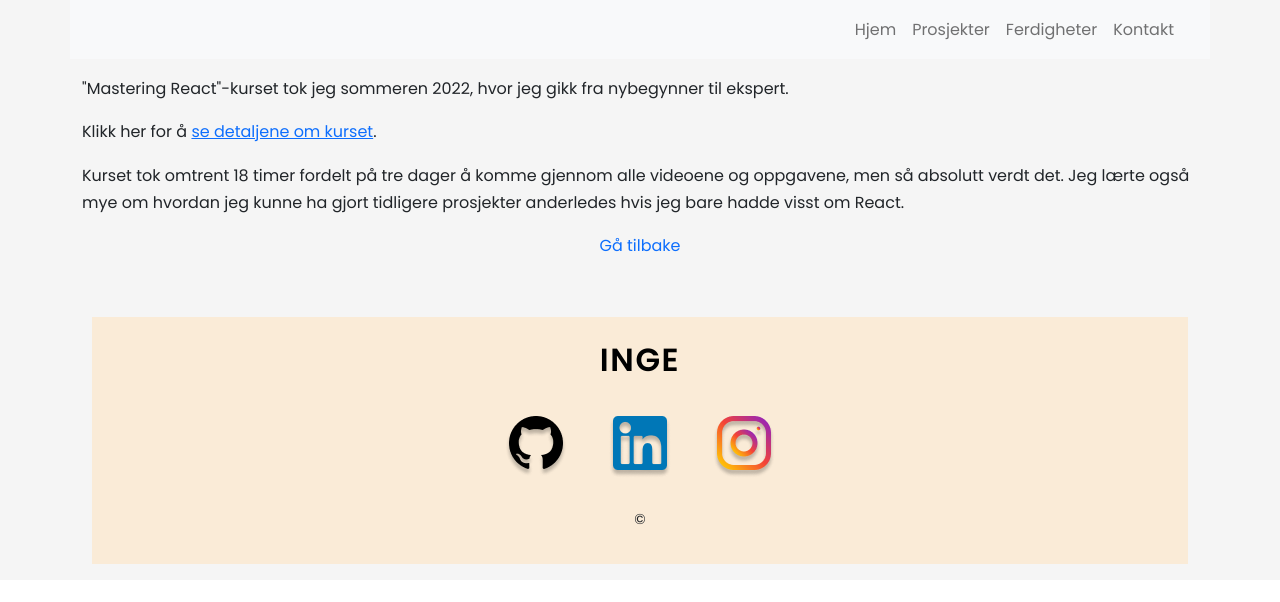
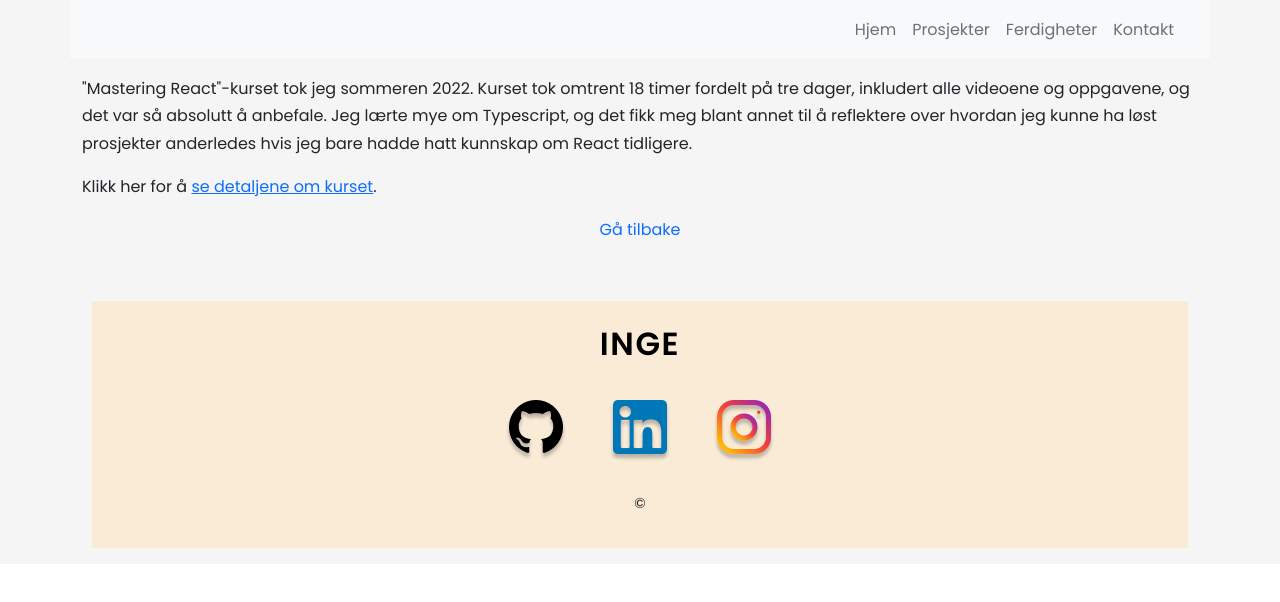
Before and after one commit to inge1980/portfolio, a React (Create React App) app: page /portfolio/projects/imdb in a window 1280 px wide. Shown: the top 602 px of the page. Built offline with nearby package versions, Linux system fonts and the light colour scheme.

Commit message:
Small text edits

```diff
--- a/src/components/Intro/Intro.js
+++ b/src/components/Intro/Intro.js
@@ -59,6 +59,11 @@ const Intro = () => {
                 </Nav.Link>
               </LinkContainer>
               {text.desc2}
+              <LinkContainer to="/portfolio/contact/">
+                <Nav.Link href="#" className="link-primary">
+                Kontakt meg
+                </Nav.Link>
+              </LinkContainer>
             </Card.Text>
           </Card.Body>
         </Card>
@@ -81,6 +86,13 @@ const Intro = () => {
                   </LinkContainer>
                   {text.desc2}
                 </p>
+                <p className="card-text text-center">
+                  <LinkContainer to="/portfolio/contact/">
+                  <Nav.Link href="#" className="link-primary">
+                    Kontakt meg
+                  </Nav.Link>
+                </LinkContainer>
+                </p>
               </div>
             </div>
           </div>
--- a/src/components/Projects/Pages/Episteme.js
+++ b/src/components/Projects/Pages/Episteme.js
@@ -18,7 +18,7 @@ const Episteme = () => {
                   <div className="row">
                     <div className="col-md-8">
                       <p className="text-start">
-                        Hos Systemhuset Episteme AS var jeg med på å videreutviklet et&nbsp;
+                        Hos Systemhuset Episteme AS var jeg med på å videreutvikle et&nbsp;
                         <abbr title="Enterprise Resource Planning&#13;Programvare som støtter opp om et flertall av en bedrifts virksomhetsområder,&#13;som ordre, produksjon, lager, salg, innkjøp og økonomi.">ERP</abbr> system,
                         samt redesigne systemet fra bunnen. Jeg redesignet også nettbutikken som tar i bruk nevnte ERP. All kode er dessverre firmaets eller kunders eiendom, så derfor har jeg istedet valgt å
                         samle linker til noen nettsider som tar i bruk systemet.
--- a/src/components/Projects/Pages/Imdb.js
+++ b/src/components/Projects/Pages/Imdb.js
@@ -6,8 +6,9 @@ const Imdb = () => {
   return (
     <React.Fragment>
       <p className="text-start">
-        "Mastering React"-kurset tok jeg sommeren 2022, hvor jeg gikk fra
-        nybegynner til ekspert.
+        "Mastering React"-kurset tok jeg sommeren 2022. Kurset tok omtrent 18 timer fordelt på tre dager, inkludert alle
+        videoene og oppgavene, og det var så absolutt å anbefale. Jeg lærte mye om Typescript, og det fikk meg blant annet til å reflektere over
+        hvordan jeg kunne ha løst prosjekter anderledes hvis jeg bare hadde hatt kunnskap om React tidligere.
       </p>
       <p className="text-start">
         Klikk her for å{" "}
@@ -21,12 +22,6 @@ const Imdb = () => {
         </a>
         .
       </p>
-      <p className="text-start">
-        Kurset tok omtrent 18 timer fordelt på tre dager å komme gjennom alle
-        videoene og oppgavene, men så absolutt verdt det. Jeg lærte også mye om
-        hvordan jeg kunne ha gjort tidligere prosjekter anderledes hvis jeg bare
-        hadde visst om React.
-      </p>
       <LinkContainer to="/portfolio/projects/">
         <Nav.Link className="link-primary" href="#projects">
           Gå tilbake
```
